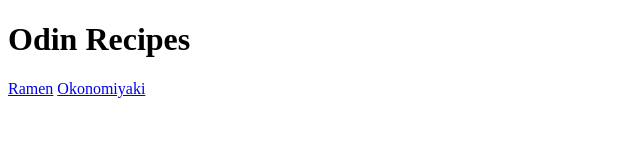
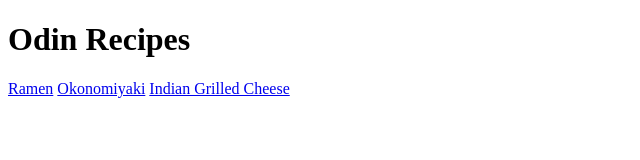
Before and after one commit to daniellelewis14/odin-recipes, a plain HTML site: page index.html in a window 1280 px wide. Shown: the whole page, without its empty margins (0-640 px from the left). Drawn offline with Linux system fonts and the light colour scheme.

Commit message:
Added Indian Grilled Cheese recipe

```diff
--- a/index.html
+++ b/index.html
@@ -8,5 +8,6 @@
     <h1>Odin Recipes</h1>
     <a href="recipes/ramen.html">Ramen</a>
     <a href="recipes/okonomiyaki.html">Okonomiyaki</a>
+    <a href="recipes/grilled-cheese.html">Indian Grilled Cheese</a>
 </body>
 </html>
```
